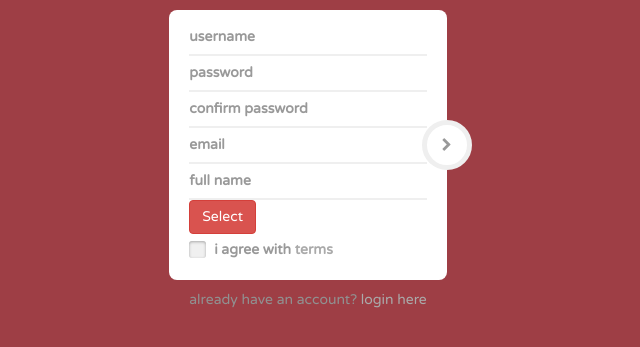
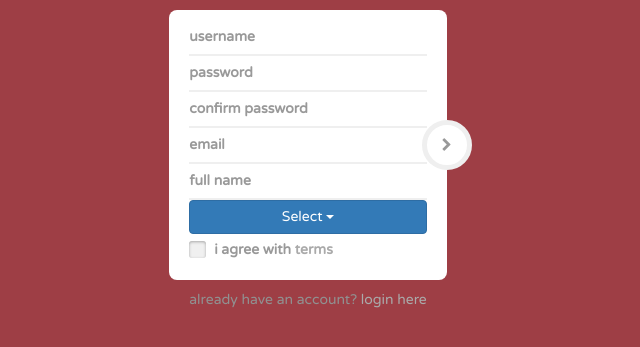
Before and after one commit to sotdjin/glibglab, a Python web app: template templates/signup.html in a window 1280 px wide. Shown: the part 134-481 px from the top of the page, without its empty margins (332-972 px from the left). Run offline with Jinja, Linux system fonts and the light colour scheme; the template is opened without the code that fills it, so the values that code supplies are empty; some libraries are stand-ins or nearby versions.

Commit message:
made dropdown look prettier

```diff
--- a/templates/signup.html
+++ b/templates/signup.html
@@ -73,14 +73,15 @@
 						<input type="text" class="form-control" id="reg_fullname" name="reg_fullname" placeholder="full name" value="{{ request.form.reg_fullname }}">
 					</div>
 
-					<div class="btn-group">
-					  <button type="button" class="btn btn-danger dropdown-toggle" data-toggle="dropdown" aria-haspopup="true" aria-expanded="false">
-					    Select
-					  </button>
-					  <div class="dropdown-menu">
-					    <a class="dropdown-item" href="#">Student</a></br>
-					    <a class="dropdown-item" href="#">Teacher</a>
-					</div>
+					<div class="btn-group btn-block">
+					  	<button type="button" class="btn btn-primary dropdown-toggle btn-block" data-toggle="dropdown" aria-haspopup="true" aria-expanded="false">
+					    	Select
+					    	<span class="caret"></span></button>
+					  	</button>
+				  		<ul class="dropdown-menu btn-block">
+						    <li><a href="#">Student</a></li>
+						    <li><a href="#">Teacher</a></li>
+					  	</ul>
 					</div>
 
 					<div class="form-group login-group-checkbox">
```
